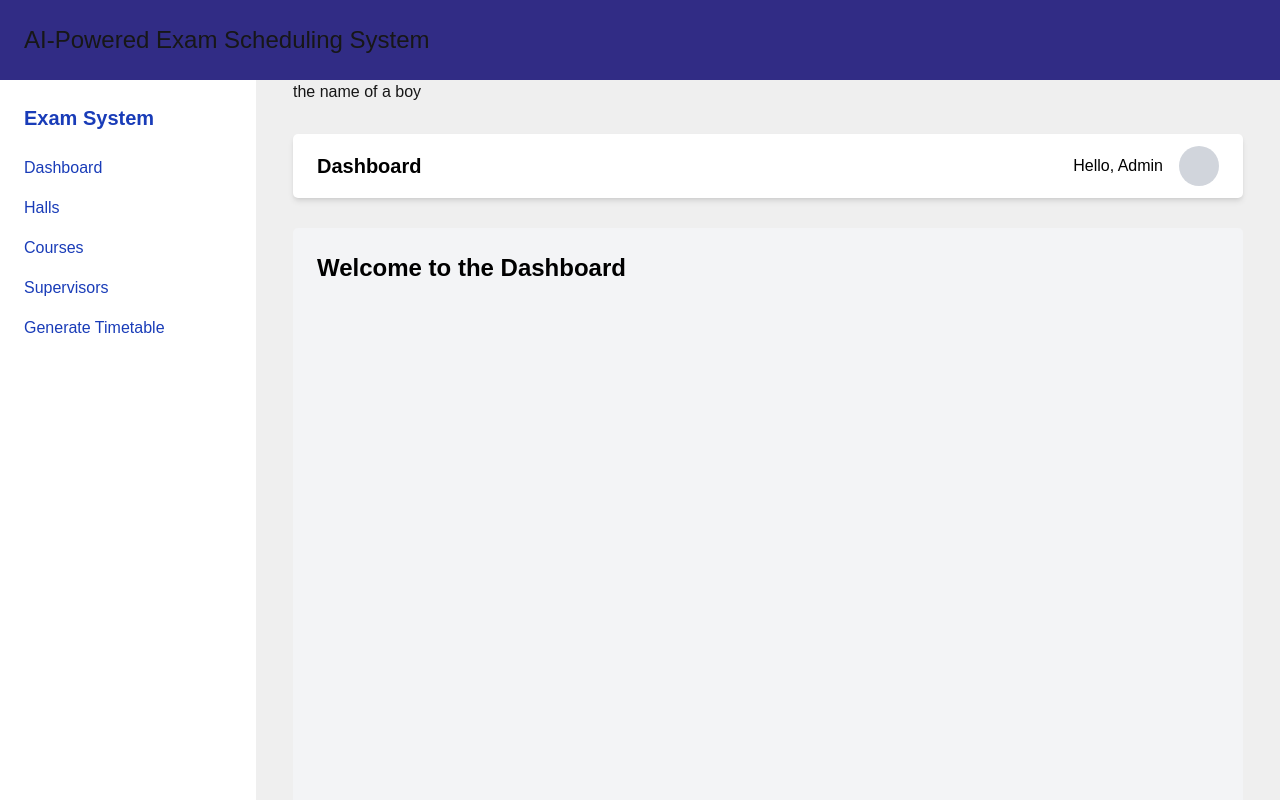
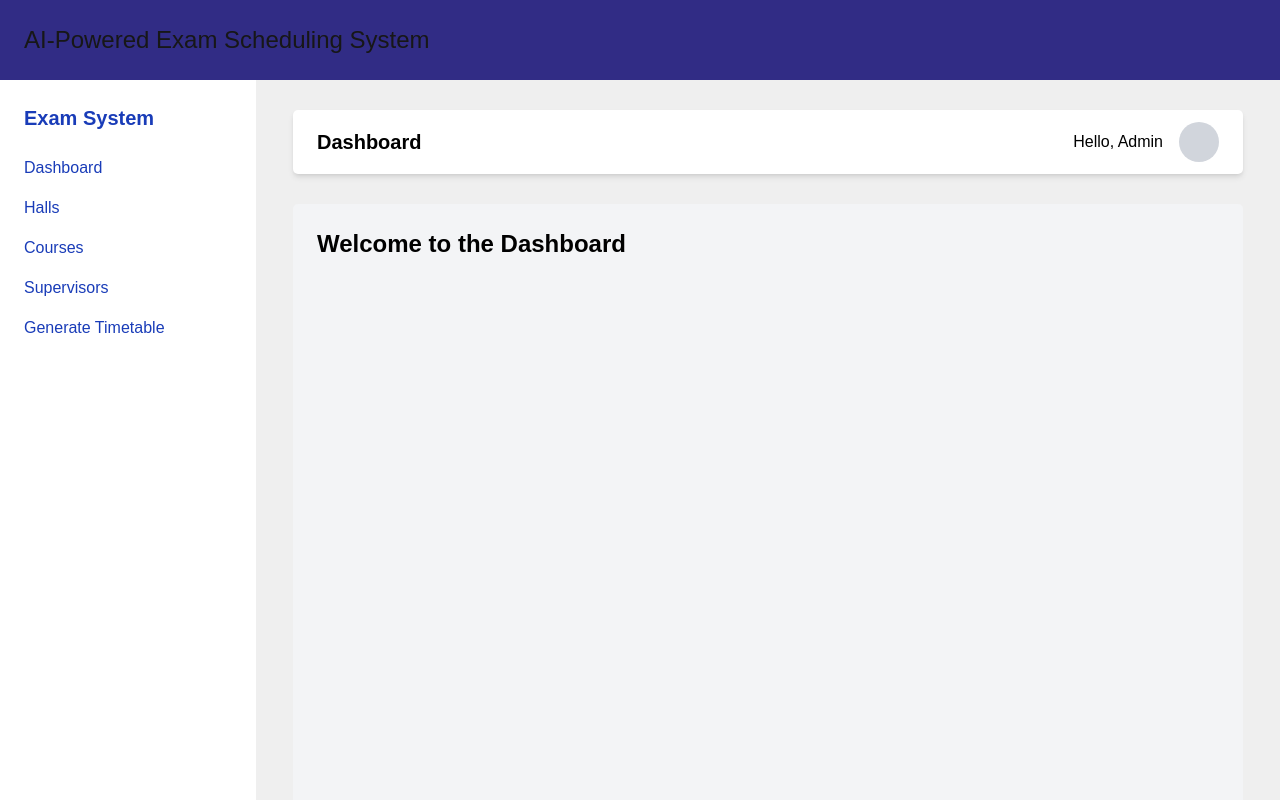
Before and after one commit to Obinnap123/exam-schedule, a Next.js app: page / in a window 1280 px wide. Shown: the top 800 px of the page. Built offline with nearby package versions, Linux system fonts and the light colour scheme.

Commit message:
just added components

```diff
--- a/src/Components/Topbar.tsx
+++ b/src/Components/Topbar.tsx
@@ -3,8 +3,6 @@ import React from "react";
 function Topbar() {
   return (
     <>
-      <div>the name of a boy</div>
-
       <div className="h-16 bg-white shadow-md px-6 flex items-center justify-between mt-[30px] rounded-[5px]">
         <h3 className="text-xl font-semibold text-black">Dashboard</h3>
         <div className="flex items-center space-x-4">
```
